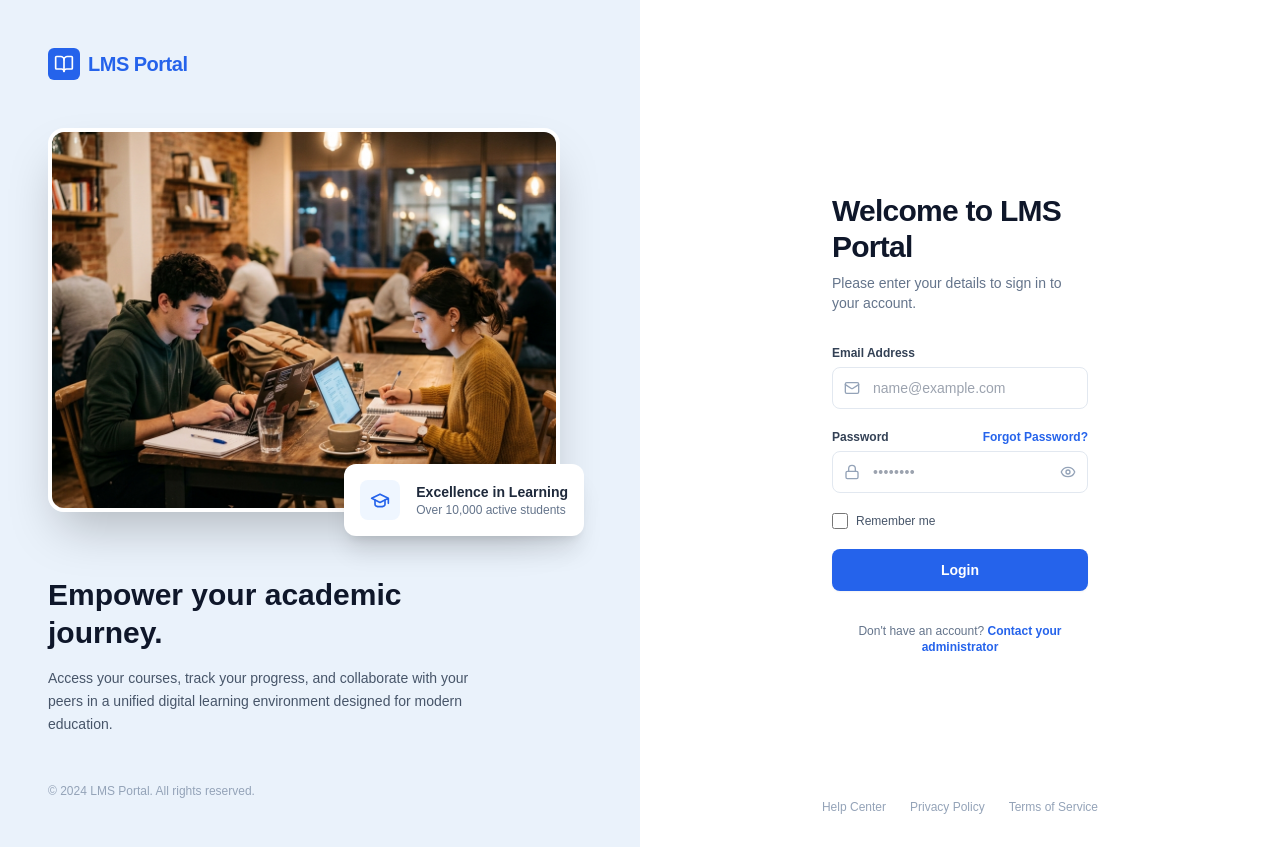
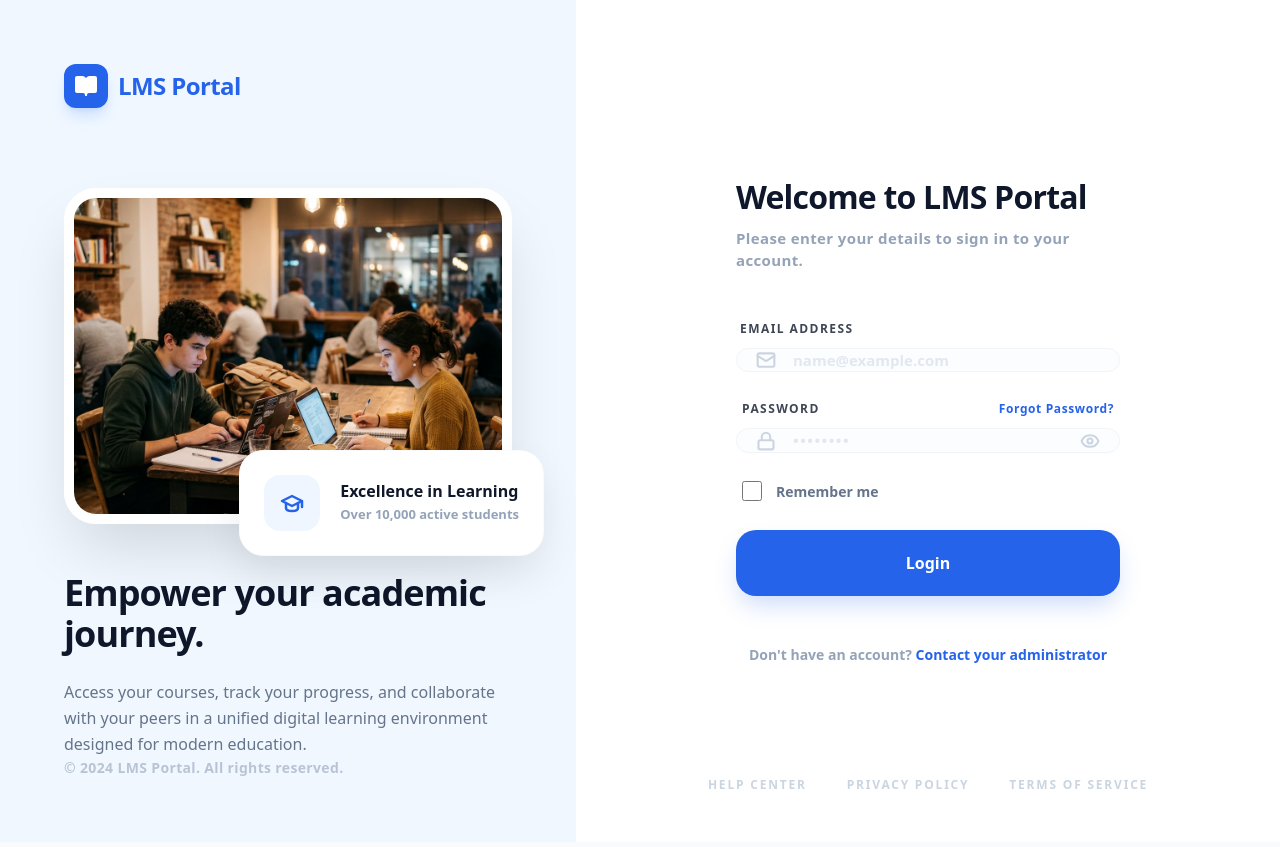
Before and after one commit to prasanthi-transetu/platform_course, a Next.js app: page /login in a window 1280 px wide. Built offline with nearby package versions, Linux system fonts and the light colour scheme.

Commit message:
feat: redesign login UI and fix bulk upload CSV parsing

```diff
--- a/app/login/page.tsx
+++ b/app/login/page.tsx
@@ -46,30 +46,30 @@ export default function LoginPage() {
 
   return (
     <AuthLayout>
-      <div className="w-full max-w-md mx-auto">
+      <div className="w-full animate-in fade-in slide-in-from-right-8 duration-1000">
         {/* Header */}
-        <div className="mb-8">
-          <h2 className="text-3xl font-bold text-slate-900 mb-2 tracking-tight">
+        <div className="mb-12">
+          <h2 className="text-[32px] font-[900] text-slate-900 mb-2.5 tracking-tight leading-tight">
             Welcome to LMS Portal
           </h2>
-          <p className="text-slate-500 text-sm">
+          <p className="text-slate-400 text-[15px] font-semibold tracking-wide">
             Please enter your details to sign in to your account.
           </p>
         </div>
 
         {/* Form */}
-        <form onSubmit={handleLogin} className="space-y-5">
+        <form onSubmit={handleLogin} className="space-y-7">
           {/* Email Check */}
-          <div className="space-y-1.5">
+          <div className="space-y-2.5">
             <label
               htmlFor="email"
-              className="text-xs font-semibold text-slate-700 block"
+              className="text-[12px] font-extrabold text-slate-900 uppercase tracking-[0.12em] block ml-1 opacity-80"
             >
               Email Address
             </label>
-            <div className="relative">
-              <div className="absolute inset-y-0 left-0 pl-3 flex items-center pointer-events-none text-slate-400">
-                <Mail className="h-4 w-4" />
+            <div className="relative group">
+              <div className="absolute inset-y-0 left-0 pl-5 flex items-center pointer-events-none text-slate-300 group-focus-within:text-blue-500 transition-colors">
+                <Mail size={20} strokeWidth={2.5} />
               </div>
               <input
                 id="email"
@@ -78,30 +78,30 @@ export default function LoginPage() {
                 value={email}
                 onChange={(e) => setEmail(e.target.value)}
                 placeholder="name@example.com"
-                className="w-full text-slate-900 pl-10 pr-3 py-2.5 border border-slate-200 rounded-lg focus:outline-none focus:ring-2 focus:ring-blue-500 focus:border-blue-500 transition-colors text-sm"
+                className="w-full text-slate-900 pl-14 pr-5 py-4.5 bg-slate-50/40 border border-slate-100 rounded-[20px] focus:outline-none focus:ring-4 focus:ring-blue-500/10 focus:border-blue-500 focus:bg-white transition-all text-[15px] font-semibold placeholder:text-slate-200"
               />
             </div>
           </div>
 
           {/* Password Check */}
-          <div className="space-y-1.5">
-            <div className="flex items-center justify-between">
+          <div className="space-y-2.5">
+            <div className="flex items-center justify-between px-1.5">
               <label
                 htmlFor="password"
-                className="text-xs font-semibold text-slate-700 block"
+                className="text-[12px] font-extrabold text-slate-900 uppercase tracking-[0.12em] block opacity-80"
               >
                 Password
               </label>
               <Link
                 href="/forgot-password"
-                className="text-xs font-semibold text-blue-600 hover:text-blue-700 transition-colors"
+                className="text-[12px] font-extrabold text-blue-600 hover:text-blue-700 transition-colors tracking-wider"
               >
                 Forgot Password?
               </Link>
             </div>
-            <div className="relative">
-              <div className="absolute inset-y-0 left-0 pl-3 flex items-center pointer-events-none text-slate-400">
-                <Lock className="h-4 w-4" />
+            <div className="relative group">
+              <div className="absolute inset-y-0 left-0 pl-5 flex items-center pointer-events-none text-slate-300 group-focus-within:text-blue-500 transition-colors">
+                <Lock size={20} strokeWidth={2.5} />
               </div>
               <input
                 id="password"
@@ -110,32 +110,34 @@ export default function LoginPage() {
                 value={password}
                 onChange={(e) => setPassword(e.target.value)}
                 placeholder="••••••••"
-                className="w-full text-slate-900 pl-10 pr-10 py-2.5 border border-slate-200 rounded-lg focus:outline-none focus:ring-2 focus:ring-blue-500 focus:border-blue-500 transition-colors text-sm tracking-wide"
+                className="w-full text-slate-900 pl-14 pr-14 py-4.5 bg-slate-50/40 border border-slate-100 rounded-[20px] focus:outline-none focus:ring-4 focus:ring-blue-500/10 focus:border-blue-500 focus:bg-white transition-all text-[15px] font-semibold placeholder:text-slate-200 tracking-widest"
               />
               <button
                 type="button"
                 onClick={() => setShowPassword(!showPassword)}
-                className="absolute inset-y-0 right-0 pr-3 flex items-center text-slate-400 hover:text-slate-600 transition-colors"
+                className="absolute inset-y-0 right-0 pr-5 flex items-center text-slate-300 hover:text-slate-500 transition-colors"
               >
                 {showPassword ? (
-                  <EyeOff className="h-4 w-4" />
+                  <EyeOff size={20} strokeWidth={2.5} />
                 ) : (
-                  <Eye className="h-4 w-4" />
+                  <Eye size={20} strokeWidth={2.5} />
                 )}
               </button>
             </div>
           </div>
 
           {/* Remember Me */}
-          <div className="flex items-center">
-            <input
-              id="remember"
-              type="checkbox"
-              className="h-4 w-4 rounded border-slate-300 text-blue-600 focus:ring-blue-500 transition-colors"
-            />
+          <div className="flex items-center px-1.5">
+            <div className="relative flex items-center">
+              <input
+                id="remember"
+                type="checkbox"
+                className="h-5 w-5 rounded-lg border-slate-200 text-blue-600 focus:ring-blue-500 transition-colors cursor-pointer accent-blue-600"
+              />
+            </div>
             <label
               htmlFor="remember"
-              className="ml-2 block text-xs text-slate-600 font-medium"
+              className="ml-3.5 block text-[14px] text-slate-500 font-bold cursor-pointer"
             >
               Remember me
             </label>
@@ -145,17 +147,22 @@ export default function LoginPage() {
           <button
             type="submit"
             disabled={isLoading}
-            className="w-full flex justify-center items-center py-2.5 px-4 border border-transparent rounded-lg shadow-sm text-sm font-semibold text-white bg-blue-600 hover:bg-blue-700 focus:outline-none focus:ring-2 focus:ring-offset-2 focus:ring-blue-500 transition-colors disabled:opacity-70 disabled:cursor-not-allowed mt-2"
+            className="w-full flex justify-center items-center py-5 px-6 border border-transparent rounded-[20px] shadow-[0_12px_24px_-4px_rgba(37,99,235,0.24)] text-[16px] font-extrabold text-white bg-blue-600 hover:bg-blue-700 active:scale-[0.98] focus:outline-none focus:ring-4 focus:ring-blue-500/20 transition-all disabled:opacity-70 disabled:cursor-not-allowed mt-4"
           >
-            {isLoading ? "Signing in..." : "Login"}
+            {isLoading ? (
+              <div className="flex items-center gap-3">
+                <div className="w-5 h-5 border-3 border-white/30 border-t-white rounded-full animate-spin" />
+                <span>Signing in...</span>
+              </div>
+            ) : "Login"}
           </button>
         </form>
 
         {/* Footer */}
-        <div className="mt-8 text-center text-xs">
-          <p className="text-slate-500">
+        <div className="mt-12 text-center">
+          <p className="text-[14px] text-slate-400 font-semibold">
             Don&apos;t have an account?{" "}
-            <a href="#" className="font-semibold text-blue-600 hover:text-blue-700">
+            <a href="#" className="font-extrabold text-blue-600 hover:text-blue-700 transition-colors">
               Contact your administrator
             </a>
           </p>
--- a/components/layouts/AuthLayout.tsx
+++ b/components/layouts/AuthLayout.tsx
@@ -8,24 +8,24 @@ interface AuthLayoutProps {
 
 export default function AuthLayout({ children }: AuthLayoutProps) {
   return (
-    <div className="min-h-screen flex w-full">
+    <div className="min-h-screen flex w-full font-sans selection:bg-blue-100">
       {/* Left Pane (Branding & Image) */}
-      <div className="hidden lg:flex w-1/2 bg-[#eaf2fb] flex-col p-12 relative overflow-hidden">
+      <div className="hidden lg:flex w-[45%] bg-[#F0F7FF] flex-col p-16 relative overflow-hidden">
         {/* Logo */}
-        <div className="flex items-center gap-2 mb-12">
-          <div className="bg-blue-600 p-1.5 rounded-md text-white">
-            <BookOpen className="w-5 h-5" />
+        <div className="flex items-center gap-2.5 mb-20">
+          <div className="bg-[#2563EB] p-2.5 rounded-xl text-white shadow-lg shadow-blue-500/20">
+            <BookOpen size={24} fill="currentColor" />
           </div>
-          <span className="text-blue-600 font-bold text-xl tracking-tight">
+          <span className="text-[#2563EB] font-bold text-2xl tracking-tight">
             LMS Portal
           </span>
         </div>
 
         {/* Central Content */}
-        <div className="flex-1 flex flex-col justify-center">
+        <div className="flex-1 flex flex-col justify-center max-w-md">
           {/* Image Container with Floating Badge */}
-          <div className="relative max-w-lg w-full mb-10">
-            <div className="relative aspect-square md:aspect-[4/3] rounded-2xl overflow-hidden shadow-2xl border-4 border-white">
+          <div className="relative w-full mb-12">
+            <div className="relative aspect-[4/3] rounded-[32px] overflow-hidden shadow-[0_32px_64px_-12px_rgba(0,0,0,0.14)] border-[10px] border-white">
               <Image
                 src="/auth-image.png"
                 alt="Students studying"
@@ -36,16 +36,16 @@ export default function AuthLayout({ children }: AuthLayoutProps) {
             </div>
 
             {/* Floating Badge */}
-            <div className="absolute -bottom-6 right-6 md:-right-6 bg-white rounded-xl shadow-xl p-4 flex items-center gap-4 z-10 w-fit whitespace-nowrap">
-              <div className="bg-blue-50 text-blue-600 p-2.5 rounded-lg">
+            <div className="absolute -bottom-8 -right-8 bg-white rounded-3xl shadow-[0_20px_40px_rgba(0,0,0,0.08)] p-6 flex items-center gap-5 z-10 border border-slate-50 animate-in fade-in zoom-in duration-500 delay-300">
+              <div className="bg-blue-50 text-blue-600 p-4 rounded-2xl">
                 <svg
                   xmlns="http://www.w3.org/2000/svg"
-                  width="20"
-                  height="20"
+                  width="24"
+                  height="24"
                   viewBox="0 0 24 24"
                   fill="none"
                   stroke="currentColor"
-                  strokeWidth="2"
+                  strokeWidth="2.5"
                   strokeLinecap="round"
                   strokeLinejoin="round"
                 >
@@ -54,10 +54,10 @@ export default function AuthLayout({ children }: AuthLayoutProps) {
                 </svg>
               </div>
               <div>
-                <p className="text-sm font-bold text-slate-800">
+                <p className="text-base font-extrabold text-slate-900 leading-tight">
                   Excellence in Learning
                 </p>
-                <p className="text-xs text-slate-500">
+                <p className="text-[13px] font-semibold text-slate-400 mt-1">
                   Over 10,000 active students
                 </p>
               </div>
@@ -65,11 +65,11 @@ export default function AuthLayout({ children }: AuthLayoutProps) {
           </div>
 
           {/* Copy Text */}
-          <div className="max-w-md mt-6">
-            <h1 className="text-3xl font-bold text-slate-900 mb-4 leading-tight">
+          <div className="space-y-6">
+            <h1 className="text-[36px] font-extrabold text-slate-900 leading-[1.15] tracking-tight">
               Empower your academic<br />journey.
             </h1>
-            <p className="text-slate-600 text-sm leading-relaxed">
+            <p className="text-slate-500 text-[16px] leading-relaxed font-medium">
               Access your courses, track your progress, and collaborate
               with your peers in a unified digital learning environment
               designed for modern education.
@@ -78,20 +78,22 @@ export default function AuthLayout({ children }: AuthLayoutProps) {
         </div>
 
         {/* Footer */}
-        <div className="mt-12 text-xs text-slate-400 font-medium">
+        <div className="mt-auto text-[14px] text-slate-400 font-bold tracking-wide opacity-60">
           © 2024 LMS Portal. All rights reserved.
         </div>
       </div>
 
       {/* Right Pane (Dynamic Content) */}
-      <div className="flex-1 bg-white flex flex-col justify-center px-4 sm:px-12 md:px-24 xl:px-48 relative">
-        {children}
+      <div className="flex-1 bg-white flex flex-col justify-center px-6 sm:px-16 md:px-24 xl:px-40 relative">
+        <div className="w-full max-w-[440px] mx-auto">
+          {children}
+        </div>
 
         {/* Right Footer Links */}
-        <div className="absolute bottom-8 left-0 right-0 hidden sm:flex justify-center gap-6 text-xs text-slate-400">
-          <a href="#" className="hover:text-slate-600 transition-colors">Help Center</a>
-          <a href="#" className="hover:text-slate-600 transition-colors">Privacy Policy</a>
-          <a href="#" className="hover:text-slate-600 transition-colors">Terms of Service</a>
+        <div className="absolute bottom-12 left-0 right-0 hidden sm:flex justify-center gap-10 text-[12px] font-extrabold text-slate-300">
+          <a href="#" className="hover:text-slate-500 transition-colors uppercase tracking-[0.15em]">Help Center</a>
+          <a href="#" className="hover:text-slate-500 transition-colors uppercase tracking-[0.15em]">Privacy Policy</a>
+          <a href="#" className="hover:text-slate-500 transition-colors uppercase tracking-[0.15em]">Terms of Service</a>
         </div>
       </div>
     </div>
```
Also changed, not shown: app/admin/students/bulk-upload/page.tsx (+15 -1 lines).
